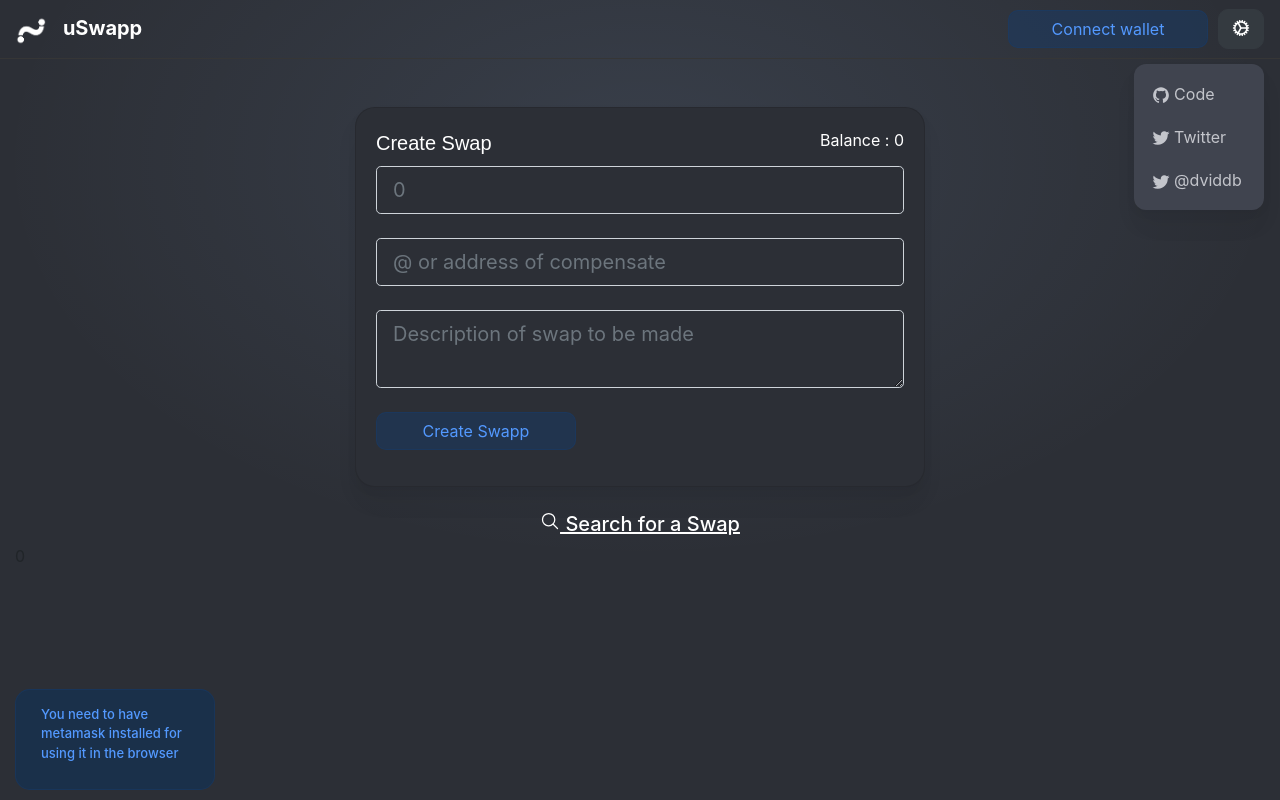
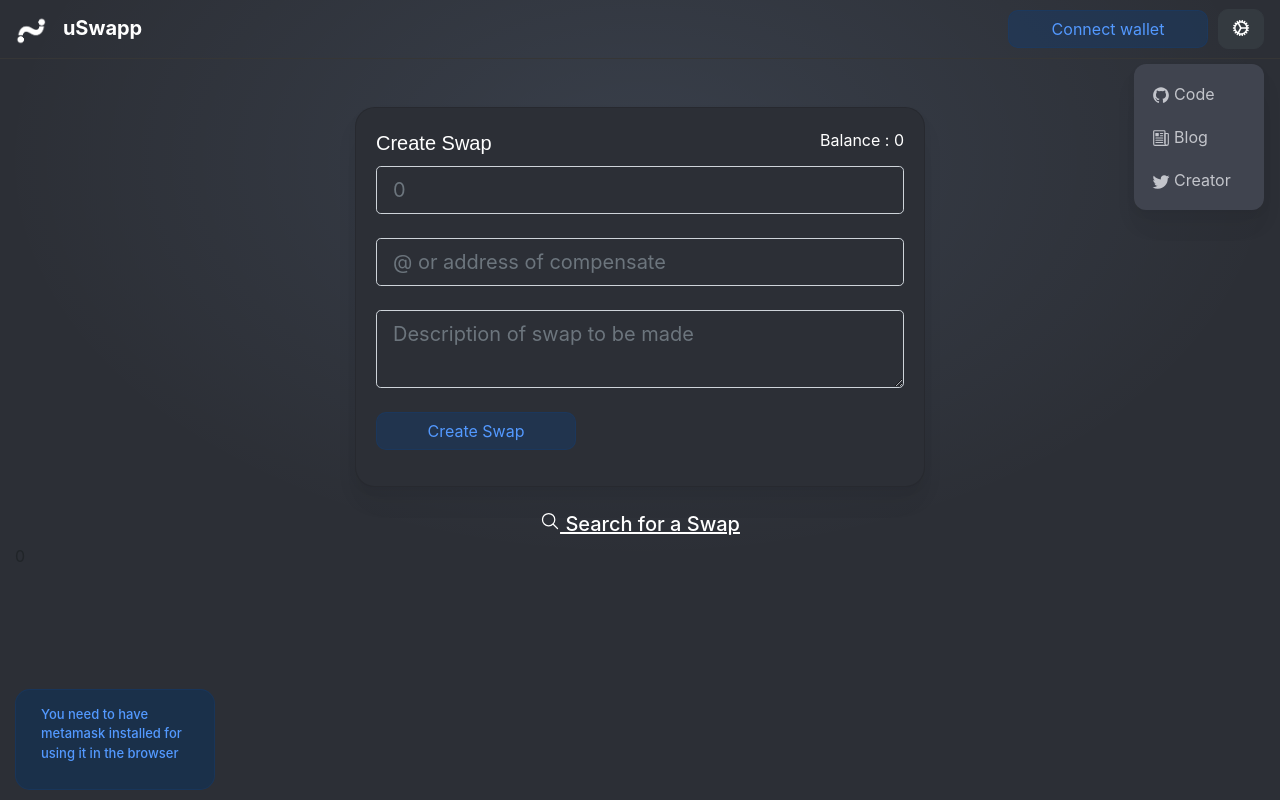
Before and after one commit to dvidd/uSwapp, a React (Create React App) app: page / in a window 1280 px wide. Both pictures are taken after a click on the element 1236 px from the left and 28 px from the top of the page. Built offline with nearby package versions, Linux system fonts and the light colour scheme.

Commit message:
Creation card

```diff
--- a/src/components/CreationCard/CreationCard.js
+++ b/src/components/CreationCard/CreationCard.js
@@ -119,7 +119,7 @@ class Info extends Component {
             )}
             <br />
             <div onClick={() => this.createNewSwap()}>
-              <BigButton text={"Create Swapp"}></BigButton>
+              <BigButton text={"Create Swap"}></BigButton>
             </div>
           </div>
         </div>
--- a/src/components/Options/Options.js
+++ b/src/components/Options/Options.js
@@ -53,7 +53,7 @@ class Options extends Component {
               target="_blank"
               rel="noopener noreferrer"
             >
-              <ion-icon name="logo-twitter"></ion-icon> Twitter
+              <ion-icon name="newspaper-outline"></ion-icon> Blog
             </a>
           </div>
           <div className="element">
@@ -62,7 +62,7 @@ class Options extends Component {
               target="_blank"
               rel="noopener noreferrer"
             >
-              <ion-icon name="logo-twitter"></ion-icon> @dviddb
+              <ion-icon name="logo-twitter"></ion-icon> Creator
             </a>
           </div>
         </span>
```
